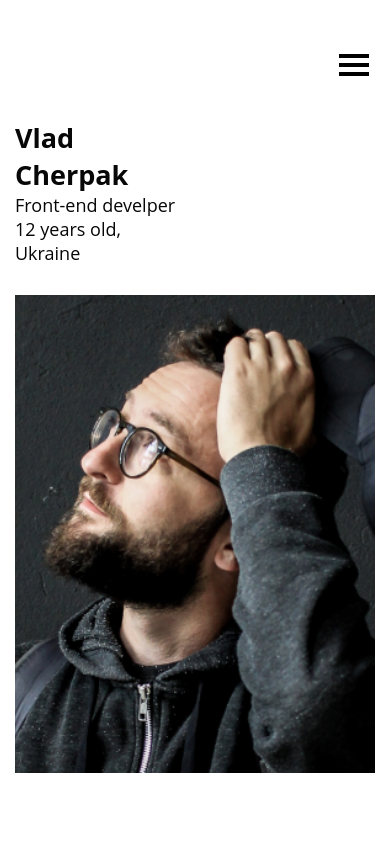
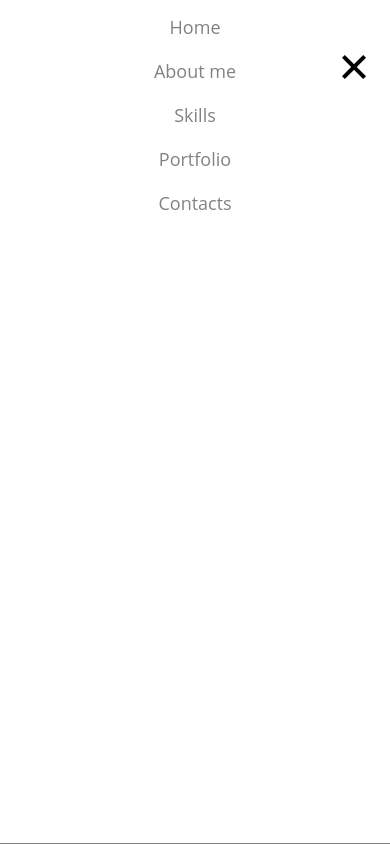
Before and after one commit to vladcherpak/portfolio, a plain HTML site: page index.html in a window 390 px wide. Both pictures are taken after a click on the button 354 px from the left and 65 px from the top of the page. Shown: the top 844 px of the page. Drawn offline with Linux system fonts and the light colour scheme; a web font is replaced by a local one.

Commit message:
burger add

```diff
--- a/css/styles.css
+++ b/css/styles.css
@@ -3,6 +3,7 @@
   padding: 0px;
   box-sizing: border-box;
 }
+
 *::before,
 *::after {
   box-sizing: border-box;
@@ -19,10 +20,12 @@
 menu {
   list-style: none;
 }
+
 a {
   text-decoration: none;
   color: inherit;
 }
+
 body {
   font-family: "Open Sans", sans-serif;
   font-weight: 400;
@@ -34,7 +37,7 @@
   display: none;
 }
 
-@media screen and (max-width:468px) {
+@media screen and (max-width:480px) {
   .menu-btn {
     background-color: transparent;
     border: none;
@@ -99,21 +102,36 @@
 }
 
 .header-list {
-    justify-content: space-between;
+  gap: 20px;
   display: flex;
   padding: 28px 0 32px 0;
   border-bottom: 1px solid #828282;
 }
 
-  @media screen and (max-width:468px) {
+@media screen and (max-width:480px) {
   .header-list {
-      display: none;
+    position: fixed;
+    height: 100%;
+    width: 100%;
+    top: 0;
+    left: 0;
+    padding: 15px;
+    background-color: white;
+    transition: 0.5s;
+    transform: translateX(100%);
+    flex-direction: column;
+    align-items: center;
+  }
+
+  .header-list.active {
+    transform: translateX(0);
 }
 }
 
 .header-list li {
   color: #828282;
 }
+
 .header-list li:hover {
   color: #070707;
 }
@@ -138,11 +156,19 @@
   max-width: 180px;
 }
 
- @media screen and ( max-width:468px) {
+.banner-text {
+  display: flex;
+  width: 100%;
+  align-items: center;
+  justify-content: space-between;
+}
+
+@media screen and (max-width:480px) {
   .banner-text {
     display: flex;
     max-width: 175px;
     flex-wrap: wrap;
+    gap: 30px;
   }
 }
 
@@ -150,8 +176,8 @@
   width: 100%;
 }
 
- @media screen and ( max-width:468px) {
-  .banner-image  {
+@media screen and (max-width:480px) {
+  .banner-image {
     height: 478px;
     object-fit: cover;
   }
@@ -168,13 +194,14 @@
   padding-bottom: 45px;
 }
 
+
 .about-info p {
   padding-bottom: 30px;
   text-align: center;
 }
 
 .skills h1 {
-  padding-top:100px ;
+  padding-top: 100px;
 }
 
 .programs {
@@ -189,8 +216,8 @@
   padding-bottom: 100px;
 }
 
-@media screen and ( max-width:768px) {
-  .skills-info  {
+@media screen and (max-width:767px) {
+  .skills-info {
     flex-wrap: wrap;
     max-width: 400px;
     display: flex;
@@ -198,8 +225,8 @@
   }
 }
 
-@media screen and ( max-width:486px) {
-  .skills-info  {
+@media screen and (max-width:480px) {
+  .skills-info {
     flex-wrap: wrap;
     max-width: 200px;
     display: flex;
@@ -227,8 +254,9 @@
   max-width: 200px;
   width: 100%;
 }
-@media screen and ( max-width:768px) {
-  .skill-list  {
+
+@media screen and (max-width:767px) {
+  .skill-list {
     padding-bottom: 50px;
   }
 }
@@ -250,6 +278,7 @@
   text-align: center;
 
 }
+
 .portfolio {
   padding-top: 100px;
   background: #F6F6F6;
--- a/index.html
+++ b/index.html
@@ -11,23 +11,22 @@
 </head>
 
 <body>
-    <script src="./index.js"></script>
     <header class="header">
         <div class="container">
             <nav class="header-menu">
                 <ul class="header-list">
-                    <li>Home</li>
-                    <li>About me</li>
-                    <li>Skills</li>
-                    <li>Portfolio</li>
-                    <li>Contacts</li>
+                    <li class="header-link">Home</li>
+                    <li class="header-link">About me </li>
+                    <li class="header-link">Skills</li>
+                    <li class="header-link">Portfolio</li>
+                    <li class="header-link">Contacts</li>
                 </ul>
+            </nav>
             <button class="menu-btn">
                 <span class="bar"></span>
                 <span class="bar"></span>
                 <span class="bar"></span>
             </button>
-            </nav>
         </div>
     </header>
     <main>
@@ -170,10 +169,9 @@
             <div class="footer-text">
                 <p>Like me on
                     LinkedIn, Instagram, Behance, Dribble</p>
-
             </div>
         </div>
     </footer>
 </body>
-
+<script src="./index.js"></script>
 </html>
--- a/index.js
+++ b/index.js
@@ -0,0 +1,15 @@
+let menuBtn = document.querySelector('.menu-btn');
+let menu = document.querySelector('.header-list');
+let menuItem = document.querySelectorAll('.header-link');
+menuBtn.addEventListener('click', function(){
+	menuBtn.classList.toggle('active');
+	menu.classList.toggle('active');
+})
+
+
+menuItem.forEach (function(menuItem) {
+  menuItem.addEventListener('click',function(){
+          menuBtn.classList.toggle('active');
+          menu.classList.toggle('active');
+  })
+})
```
Lines whose indentation alone changed are shown as unchanged.
